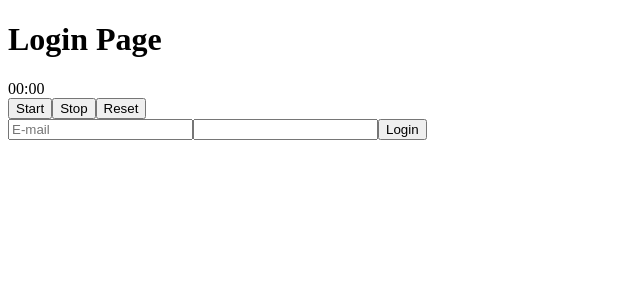
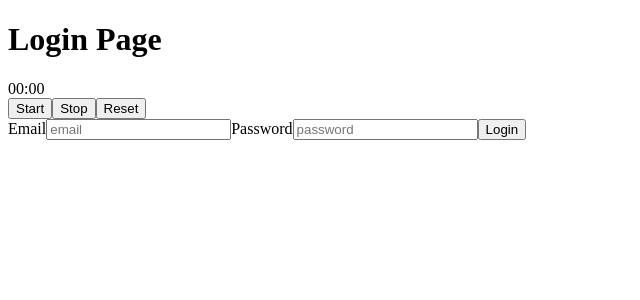
Before and after one commit to SamuelMorais030202/react-typescript, a React (Create React App) app in the folder aula01/: page /login in a window 1280 px wide. Shown: the top 300 px of the page, without its empty margins (0-640 px from the left). Built offline with nearby package versions, Linux system fonts and the light colour scheme.

Commit message:
Aprofundando os conhecimentos sobre os hooks

```diff
--- a/aula01/package.json
+++ b/aula01/package.json
@@ -14,8 +14,8 @@
     "@testing-library/user-event": "^13.5.0",
     "@types/jest": "^27.5.2",
     "@types/node": "^16.18.23",
-    "@types/react": "^18.0.35",
-    "@types/react-dom": "^18.0.11",
+    "@types/react": "^18.2.7",
+    "@types/react-dom": "^18.2.4",
     "@types/react-router-dom": "^5.3.3",
     "react-scripts": "5.0.1",
     "typescript": "^4.9.5"
--- /dev/null
+++ b/aula01/src/components/Button.tsx
@@ -0,0 +1,13 @@
+import React from "react";
+
+interface IButtonLoginProps {
+  type?: "button" | "submit" | "reset";
+  handleLogin: () => void;
+
+  children: React.ReactNode;
+}
+export const Button: React.FC<IButtonLoginProps> = ({ handleLogin, children, type }) => {
+  return (
+    <button type={ type } onClick={ handleLogin }>{ children }</button>
+  );
+};
--- /dev/null
+++ b/aula01/src/components/InputLogin.tsx
@@ -0,0 +1,28 @@
+import React from "react";
+
+interface IInputLoginProps {
+  label: string;
+  value: string;
+  type: string;
+  name: string;
+  onPressEnter?: () => void;
+  onChange: (event: React.ChangeEvent<HTMLInputElement>) => void;
+}
+export const InputLogin = React.forwardRef<HTMLInputElement, IInputLoginProps>((props, ref) => {
+  return (
+    <label>
+      <span>{props.label}</span>
+      <input
+        ref={ref}
+        type={props.type}
+        name={props.name}
+        placeholder={props.name}
+        value={props.value}
+        onChange={ e => props.onChange(e) }
+        onKeyDown={ e => e.key === 'Enter'
+          ? props.onPressEnter && props.onPressEnter()
+          : undefined}
+      />
+    </label>
+  );
+});
--- a/aula01/src/pages/DashBoard.tsx
+++ b/aula01/src/pages/DashBoard.tsx
@@ -1,6 +1,11 @@
+import { useRef } from "react";
 import { useNavigate } from "react-router-dom"
 
 export const DashBoard = () => {
+  const counterRef = useRef({
+    counter: 0,
+  });
+
   const navigate = useNavigate();
 
   const handleClick = () => {
@@ -9,6 +14,8 @@ export const DashBoard = () => {
   return (
     <div>
       <p>Página de DashBoard</p>
+      <p>contador: {counterRef.current.counter}</p>
+      <button type="button" onClick={ () => counterRef.current.counter++ } >Somar</button>
       <button onClick={ handleClick }>Redirecionanmento</button>
     </div>
   )
--- a/aula01/src/pages/Login.tsx
+++ b/aula01/src/pages/Login.tsx
@@ -1,4 +1,6 @@
 import { useCallback, useRef, useState } from "react"
+import { Button } from "../components/Button";
+import { InputLogin } from "../components/InputLogin";
 import Timer from "../components/Time";
 
 export const Login = () => {
@@ -16,51 +18,34 @@ export const Login = () => {
     })
   }
 
-  // useEffect(() => {
-  //   if (window.confirm('Você é homem ?')) {
-  //     console.log('Homem');
-  //   } else {
-  //     console.log('Mulher');
-  //   }
-  // }, []);
-
   const handleLogin = useCallback(() => {
     console.log(user.email, user.password);
-    // if (refInput !== null) {
-    //   refInput.current?.focus()
-    // }
   }, [user.email, user.password]);
 
   return (
     <div>
-      <h1>Login Page</h1>
+      <h1 ref={refInput}>Login Page</h1>
       <Timer />
-      <form>
-        <label>
-          <input
+      <InputLogin
+        label="Email"
+        name="email"
         type="email"
-            name="email"
-            id="email"
-            placeholder="E-mail"
+        onChange={ handleChangeInputs }
         value={ user.email }
-            onChange={ handleChangeInputs }
-            onKeyDown={ e => e.key === 'Enter' ? refInput.current?.focus() : null}
+        onPressEnter={() => refInput.current?.focus()}
       />
-        </label>
-        <label>
-          <input
+      <InputLogin
+        label="Password"
         type="password"
         name="password"
         ref={refInput}
-            id="password"
+        onChange={ handleChangeInputs }
         value={ user.password }
-            onChange={ handleChangeInputs }
       />
-        </label>
-        <label>
+      <Button handleLogin={ handleLogin } type="button">Login</Button>
+      {/* <label>
         <button type="button" onClick={ handleLogin }>Login</button>
-        </label>
-      </form>
+      </label> */}
     </div>
   )
 }
```
Also changed, not shown: 1 other file (tests, documents, lock files or other folders). Lines whose indentation alone changed are shown as unchanged.
